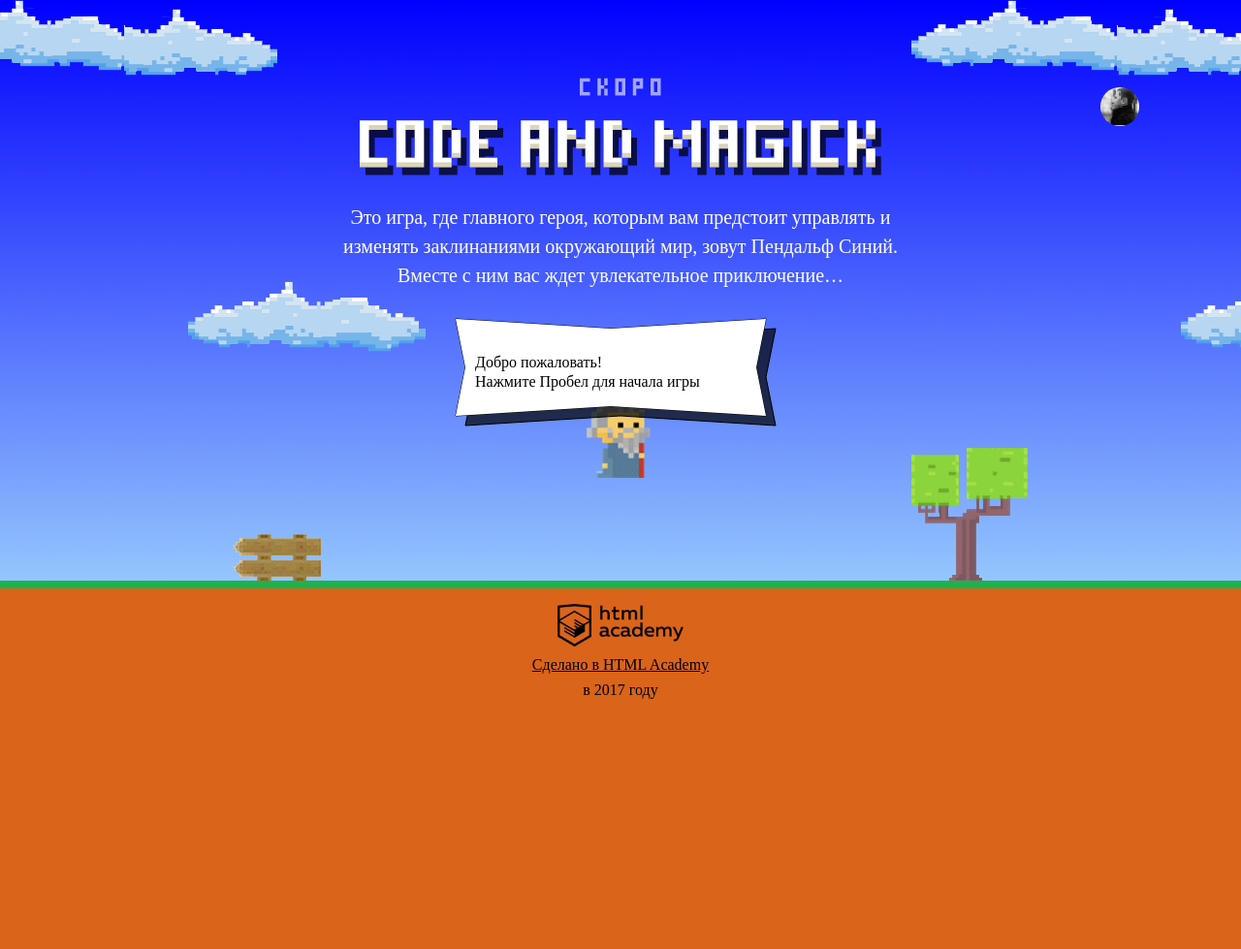
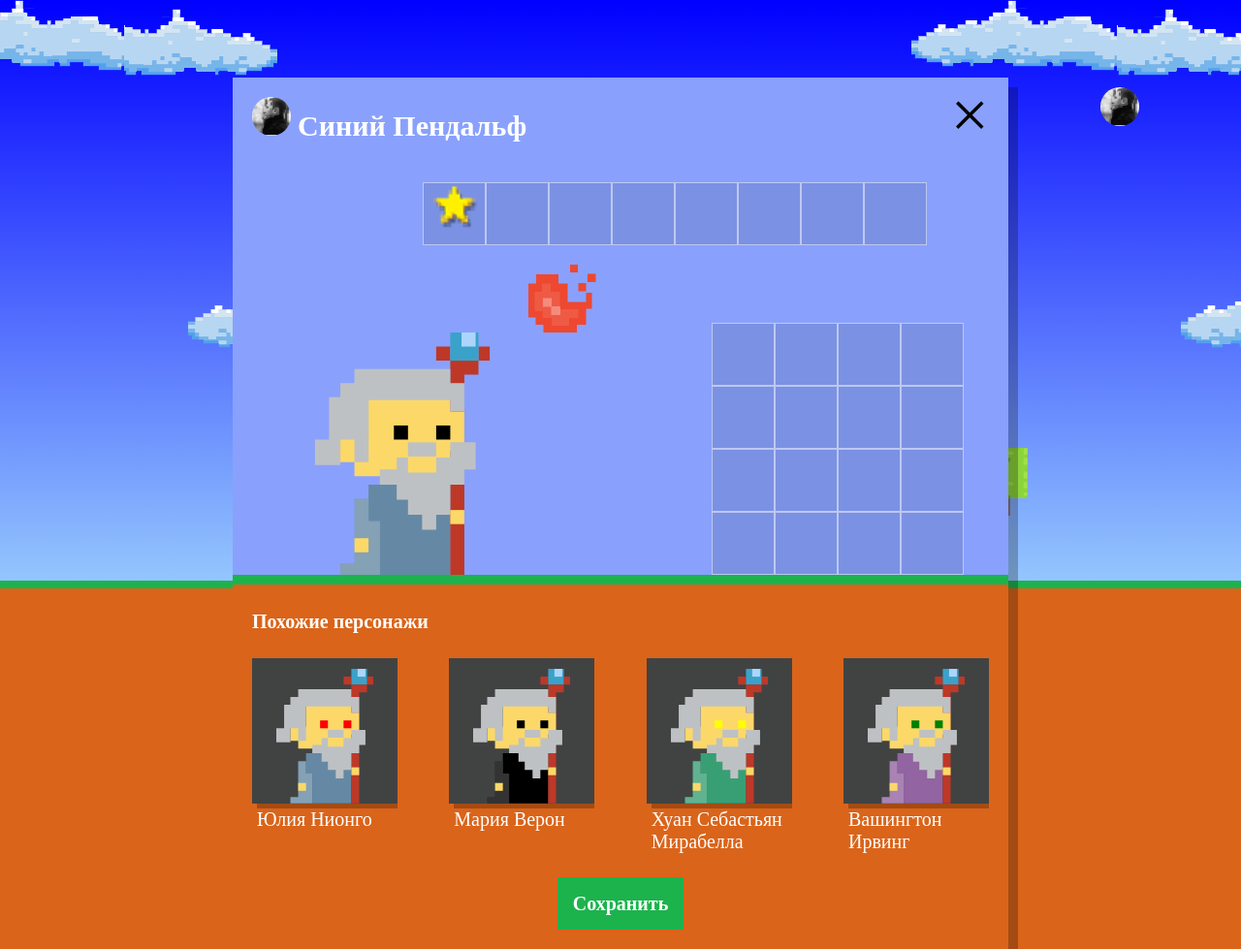
Before and after one commit to Kapitroman/1248115-code-and-magick-20, a website: page index.html in a window 1280 px wide. Shown: the whole page at 97% size. Before the commit the page ends 800 px from the top, so only its background shows below. Drawn offline with Linux system fonts and the light colour scheme; a web font is replaced by a local one.

Commit message:
нас орда

```diff
--- a/index.html
+++ b/index.html
@@ -207,6 +207,7 @@
     return gameFieldHeight / 3;
   }
 </script>
+<script src="js/setup.js"></script>
 <script src="js/stat.js"></script>
 <script src="js/game.js"></script>
 
--- /dev/null
+++ b/js/setup.js
@@ -0,0 +1,54 @@
+'use strict';
+
+var FIRST_NAMES = ['Иван', 'Хуан Себастьян', 'Мария', 'Кристоф', 'Виктор', 'Юлия', 'Люпита', 'Вашингтон'];
+var LAST_NAMES = ['да Марья', 'Верон', 'Мирабелла', 'Вальц', 'Онопко', 'Топольницкая', 'Нионго', 'Ирвинг'];
+var COAT_COLOR = ['rgb(101, 137, 164)', 'rgb(241, 43, 107)', 'rgb(146, 100, 161)', 'rgb(56, 159, 117)', 'rgb(215, 210, 55)', 'rgb(0, 0, 0)'];
+var EYES_COLOR = ['black', 'red', 'blue', 'yellow', 'green'];
+var numberPersons = 4;
+
+var userDialog = document.querySelector('.setup');
+userDialog.classList.remove('hidden');
+
+var similarListElement = userDialog.querySelector('.setup-similar-list');
+
+function randomIndex(arr) {
+  return Math.floor(Math.random() * arr.length);
+}
+
+function getArrayOfPersons() {
+  var arrayOfPersons = [];
+  for (var i = 0; i < numberPersons; i++) {
+    arrayOfPersons.push({
+      name: FIRST_NAMES[randomIndex(FIRST_NAMES)] + ' ' + LAST_NAMES[randomIndex(LAST_NAMES)],
+      coatColor: COAT_COLOR[randomIndex(COAT_COLOR)],
+      eyesColor: EYES_COLOR[randomIndex(EYES_COLOR)]
+    });
+  }
+  return arrayOfPersons;
+}
+
+var wizards = getArrayOfPersons();
+
+var similarWizardTemplate = document.querySelector('#similar-wizard-template')
+  .content
+  .querySelector('.setup-similar-item');
+
+function renderWizard(wizard) {
+  var wizardElement = similarWizardTemplate.cloneNode(true);
+  wizardElement.querySelector('.setup-similar-label').textContent = wizard.name;
+  wizardElement.querySelector('.wizard-coat').style.fill = wizard.coatColor;
+  wizardElement.querySelector('.wizard-eyes').style.fill = wizard.eyesColor;
+  return wizardElement;
+}
+
+function renderListOfWizard() {
+  var fragment = document.createDocumentFragment();
+  for (var i = 0; i < wizards.length; i++) {
+    fragment.appendChild(renderWizard(wizards[i]));
+  }
+  similarListElement.appendChild(fragment);
+}
+
+renderListOfWizard();
+
+userDialog.querySelector('.setup-similar').classList.remove('hidden');
```
